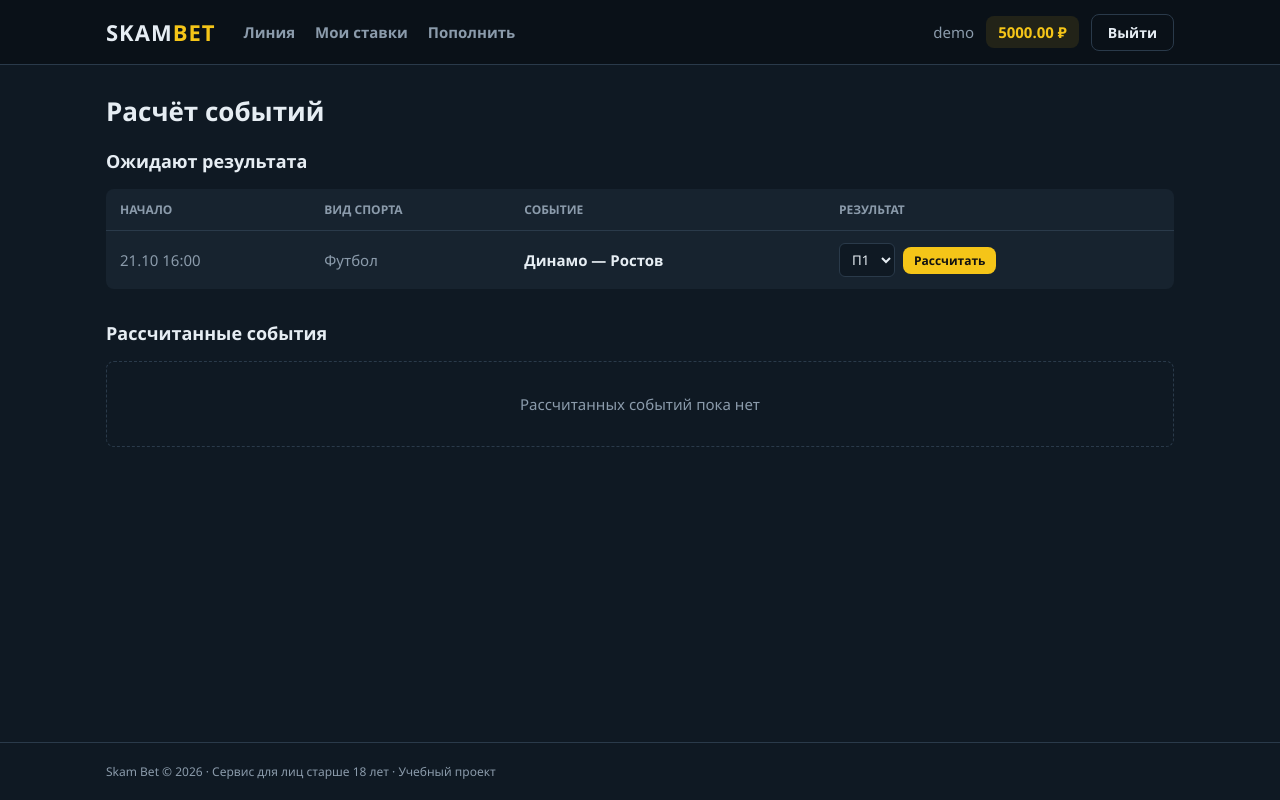
After one commit to YatokaiL/Skam_Bet, a Spring Boot app: page /admin/events in a window 1280 px wide. The commit adds this page. Run offline with Spring Boot 4, Linux system fonts and the light colour scheme; a user stored in the database is signed in; data comes from the database, SQL or seed files in the repository; some of the project's set-up classes (security, data sources, template engines, error pages and the like) are left out, and stand-ins take their place.

Commit message:
admin page to settle finished events

```diff
--- /dev/null
+++ b/src/main/java/ru/skambet/web/SettlementController.java
@@ -0,0 +1,46 @@
+package ru.skambet.web;
+
+import org.springframework.stereotype.Controller;
+import org.springframework.ui.Model;
+import org.springframework.web.bind.annotation.GetMapping;
+import org.springframework.web.bind.annotation.PathVariable;
+import org.springframework.web.bind.annotation.PostMapping;
+import org.springframework.web.bind.annotation.RequestParam;
+import org.springframework.web.servlet.mvc.support.RedirectAttributes;
+import ru.skambet.domain.Event;
+import ru.skambet.domain.Outcome;
+import ru.skambet.service.SettlementRejectedException;
+import ru.skambet.service.SettlementService;
+
+/**
+ * Feature 6: only for administrators, see SecurityConfig.
+ */
+@Controller
+public class SettlementController {
+
+    private final SettlementService settlementService;
+
+    public SettlementController(SettlementService settlementService) {
+        this.settlementService = settlementService;
+    }
+
+    @GetMapping("/admin/events")
+    public String settlementPage(Model model) {
+        model.addAttribute("toSettle", settlementService.getEventsToSettle());
+        model.addAttribute("settled", settlementService.getSettledEvents());
+        return "admin/events";
+    }
+
+    @PostMapping("/admin/events/{id}/settle")
+    public String settle(@PathVariable Long id, @RequestParam(required = false) Outcome result,
+                         RedirectAttributes redirect) {
+        try {
+            Event event = settlementService.settle(id, result);
+            redirect.addFlashAttribute("success",
+                    "Событие «" + event.getTitle() + "» рассчитано, результат: " + event.getResult().getLabel());
+        } catch (SettlementRejectedException e) {
+            redirect.addFlashAttribute("error", e.getMessage());
+        }
+        return "redirect:/admin/events";
+    }
+}
--- a/src/main/resources/static/css/style.css
+++ b/src/main/resources/static/css/style.css
@@ -459,3 +459,30 @@ h2 {
 .error-page__code {
     color: var(--text-muted);
 }
+
+/* features 6-10 */
+
+.btn-small {
+    padding: 4px 10px;
+    font-size: 12px;
+}
+
+.section-title {
+    margin-top: 32px;
+}
+
+.settle-form {
+    display: flex;
+    gap: 8px;
+    align-items: center;
+    margin: 0;
+}
+
+.settle-form select {
+    padding: 6px 8px;
+    border: 1px solid var(--border);
+    border-radius: 6px;
+    background: var(--bg-input);
+    color: var(--text);
+    font-family: inherit;
+}
--- /dev/null
+++ b/src/main/resources/templates/admin/events.html
@@ -0,0 +1,68 @@
+<!DOCTYPE html>
+<html lang="ru" xmlns:th="http://www.thymeleaf.org">
+<head th:replace="~{fragments/layout :: head('Расчёт событий')}"></head>
+<body>
+<header th:replace="~{fragments/layout :: header}"></header>
+
+<main class="container page">
+    <div th:replace="~{fragments/layout :: alerts}"></div>
+
+    <h1>Расчёт событий</h1>
+
+    <h2>Ожидают результата</h2>
+    <div class="empty-state" id="no-events-to-settle" th:if="${#lists.isEmpty(toSettle)}">
+        Нет начавшихся событий без результата
+    </div>
+    <table class="table" id="settle-table" th:unless="${#lists.isEmpty(toSettle)}">
+        <thead>
+        <tr>
+            <th>Начало</th>
+            <th>Вид спорта</th>
+            <th>Событие</th>
+            <th>Результат</th>
+        </tr>
+        </thead>
+        <tbody>
+        <tr th:each="e : ${toSettle}" class="settle-row" th:attr="data-event-id=${e.id}">
+            <td class="event-time" th:text="${#temporals.format(e.startTime, 'dd.MM HH:mm')}"></td>
+            <td class="event-sport" th:text="${e.sport.title}"></td>
+            <td class="event-title" th:text="${e.title}"></td>
+            <td>
+                <form th:action="@{/admin/events/{id}/settle(id=${e.id})}" method="post" class="settle-form">
+                    <select name="result" class="settle-result">
+                        <option th:each="o : ${e.possibleOutcomes}" th:value="${o}" th:text="${o.label}">П1</option>
+                    </select>
+                    <button type="submit" class="btn btn-primary btn-small">Рассчитать</button>
+                </form>
+            </td>
+        </tr>
+        </tbody>
+    </table>
+
+    <h2 class="section-title">Рассчитанные события</h2>
+    <div class="empty-state" id="no-settled-events" th:if="${#lists.isEmpty(settled)}">
+        Рассчитанных событий пока нет
+    </div>
+    <table class="table" id="settled-table" th:unless="${#lists.isEmpty(settled)}">
+        <thead>
+        <tr>
+            <th>Начало</th>
+            <th>Событие</th>
+            <th>Результат</th>
+            <th>Рассчитано</th>
+        </tr>
+        </thead>
+        <tbody>
+        <tr th:each="e : ${settled}" class="settled-row">
+            <td class="event-time" th:text="${#temporals.format(e.startTime, 'dd.MM HH:mm')}"></td>
+            <td class="event-title" th:text="${e.title}"></td>
+            <td class="event-result" th:text="${e.result.label}"></td>
+            <td class="event-settled-at" th:text="${#temporals.format(e.settledAt, 'dd.MM.yyyy HH:mm')}"></td>
+        </tr>
+        </tbody>
+    </table>
+</main>
+
+<footer th:replace="~{fragments/layout :: footer}"></footer>
+</body>
+</html>
--- a/src/main/resources/templates/error.html
+++ b/src/main/resources/templates/error.html
@@ -8,8 +8,10 @@
     <div class="card error-page">
         <h1 th:if="${status == 404}">Страница не найдена</h1>
         <h1 th:if="${status == 400}">Некорректный запрос</h1>
-        <h1 th:unless="${status == 404 or status == 400}">Сервис временно недоступен</h1>
-        <p th:unless="${status == 404 or status == 400}">
+        <h1 th:if="${status == 403}">Доступ запрещён</h1>
+        <p th:if="${status == 403}">Раздел доступен только администратору.</p>
+        <h1 th:unless="${status == 404 or status == 400 or status == 403}">Сервис временно недоступен</h1>
+        <p th:unless="${status == 404 or status == 400 or status == 403}">
             Не удалось выполнить операцию. Повторите попытку позже.
         </p>
         <p class="error-page__code" th:text="'Код ошибки: ' + ${status}">Код ошибки: 500</p>
--- a/src/main/resources/templates/fragments/layout.html
+++ b/src/main/resources/templates/fragments/layout.html
@@ -18,6 +18,8 @@
             <a th:href="@{/}" id="nav-line">Линия</a>
             <a th:if="${currentUser != null}" th:href="@{/bets/my}" id="nav-my-bets">Мои ставки</a>
             <a th:if="${currentUser != null}" th:href="@{/deposit}" id="nav-deposit">Пополнить</a>
+            <a th:if="${currentUser != null and currentUser.admin}" th:href="@{/admin/events}"
+               id="nav-settlement">Расчёт</a>
         </nav>
 
         <div class="user-panel" th:if="${currentUser != null}">
```
